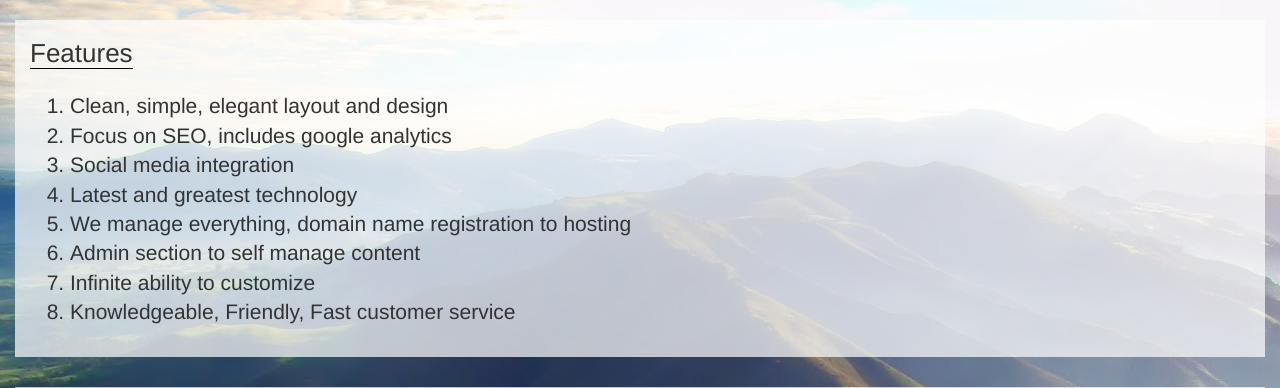
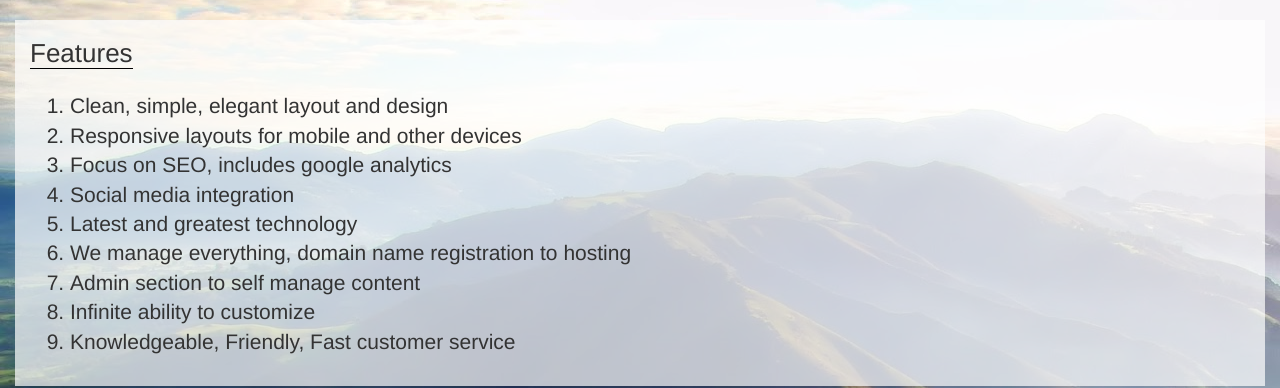
Before and after one commit to ramseydsilva/sitemein, a Django app: page /features/ in a window 1280 px wide. Shown: the part 51-439 px from the top of the page. Run offline with Django 3.2, Linux system fonts and the light colour scheme; some libraries are stand-ins or nearby versions.

Commit message:
Added new feature

```diff
--- a/sitemein/sitemein/templates/features.html
+++ b/sitemein/sitemein/templates/features.html
@@ -14,6 +14,7 @@
     </p>
     <ol class="points lead">
         <li>Clean, simple, elegant layout and design</li>
+        <li>Responsive layouts for mobile and other devices</li>
         <li>Focus on SEO, includes google analytics</li>
         <li>Social media integration</li>
         <li>Latest and greatest technology</li>
```
